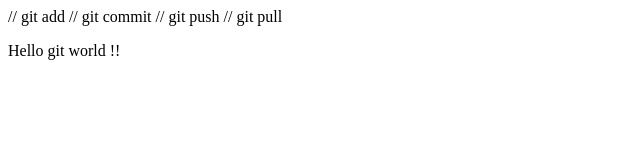
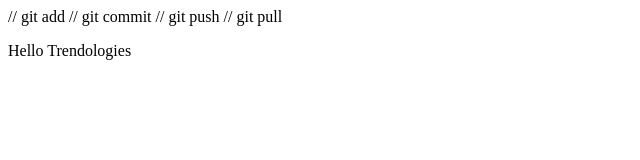
Before and after one commit to Vishnu320173/gitclass.july1, a plain HTML site: page index.html in a window 1280 px wide. Shown: the full height of the page, 0-640 px from the left. Drawn offline with Linux system fonts and the light colour scheme.

Commit message:
Update index.html

```diff
--- a/index.html
+++ b/index.html
@@ -11,6 +11,6 @@
     <title>Document</title>
 </head>
 <body>
-    <p>Hello git world !!</p>
+    <p>Hello Trendologies</p>
 </body>
 </html>
```
